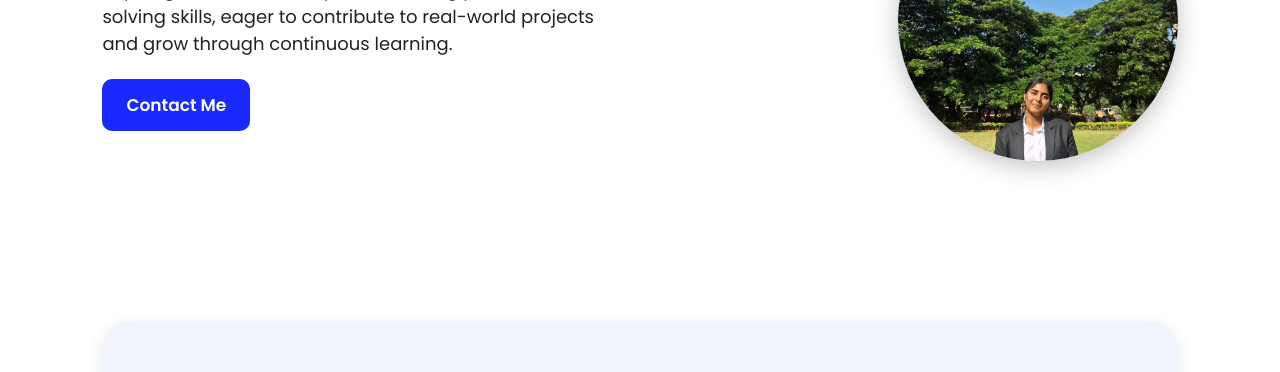
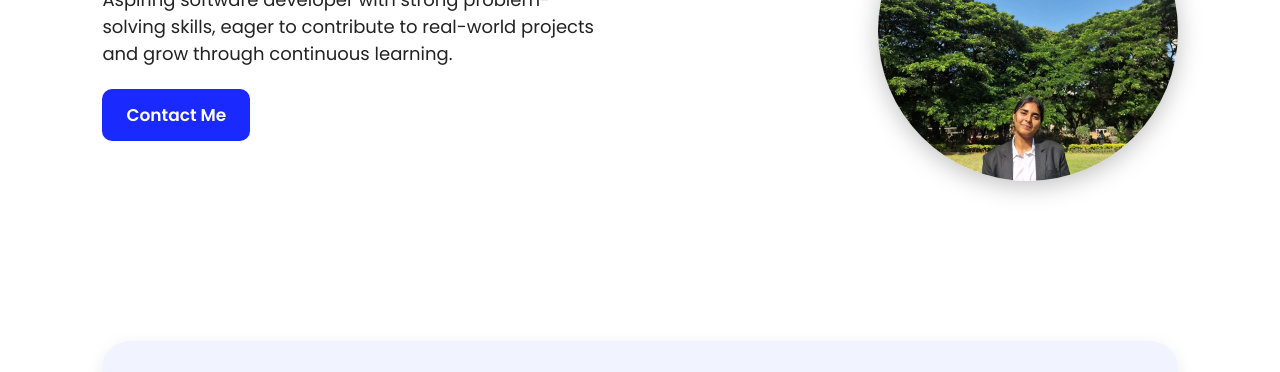
Before and after one commit to poojamyana7/portfolio, a plain HTML site: page index.html in a window 1280 px wide. Shown: the part 307-679 px from the top of the page. Drawn offline with nearby package versions, Linux system fonts and the light colour scheme.

Commit message:
Update index.html

```diff
--- a/index.html
+++ b/index.html
@@ -74,10 +74,11 @@
     }
 
     .home img {
-      width: 280px;
-      height: 280px;
+      width: 300px;
+      height: 300px;
       border-radius: 50%;
       object-fit: cover;
+      object-position: center 45%;
       box-shadow: 0 5px 25px rgba(0, 0, 0, 0.25);
     }
 
```
